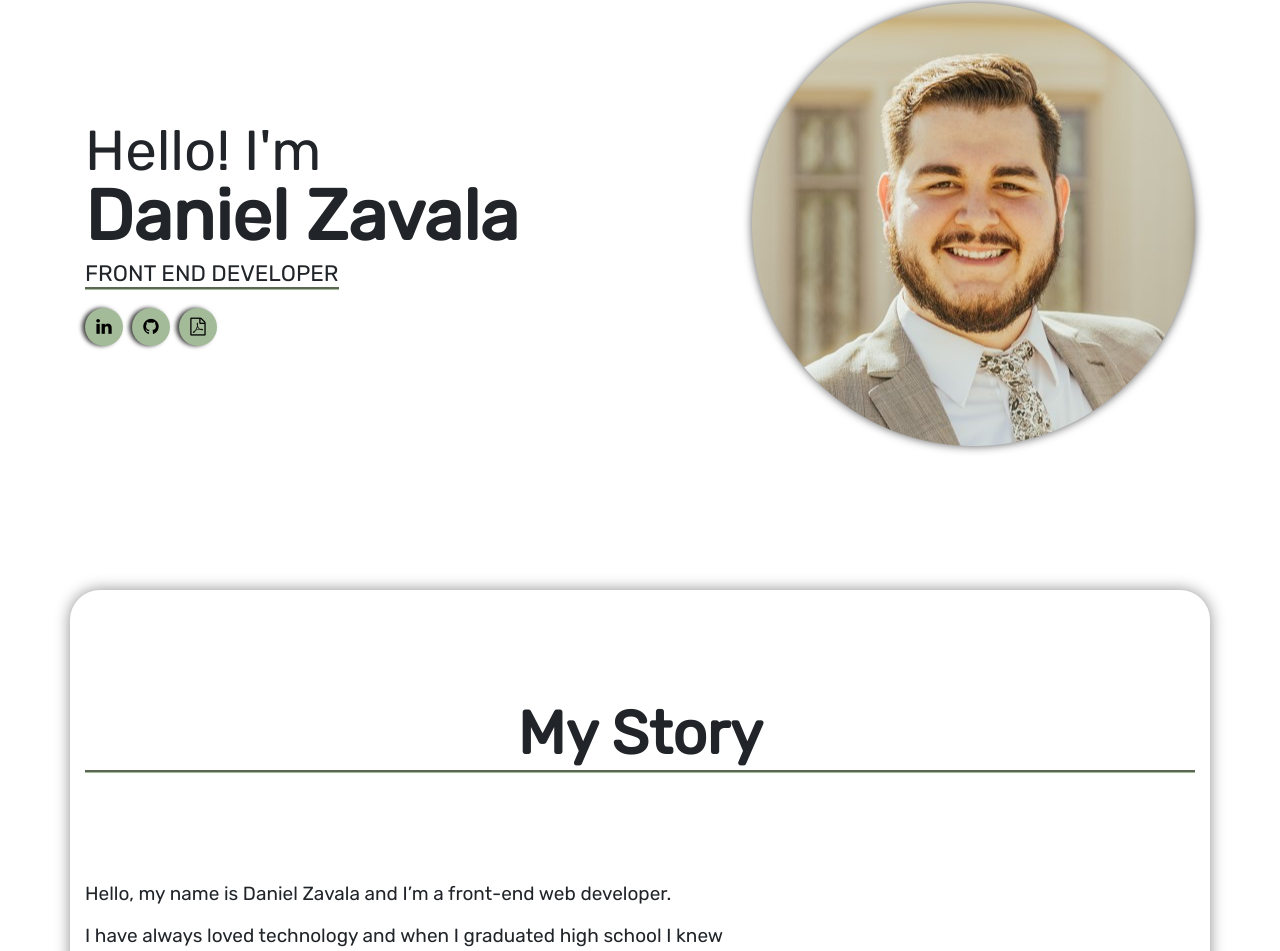
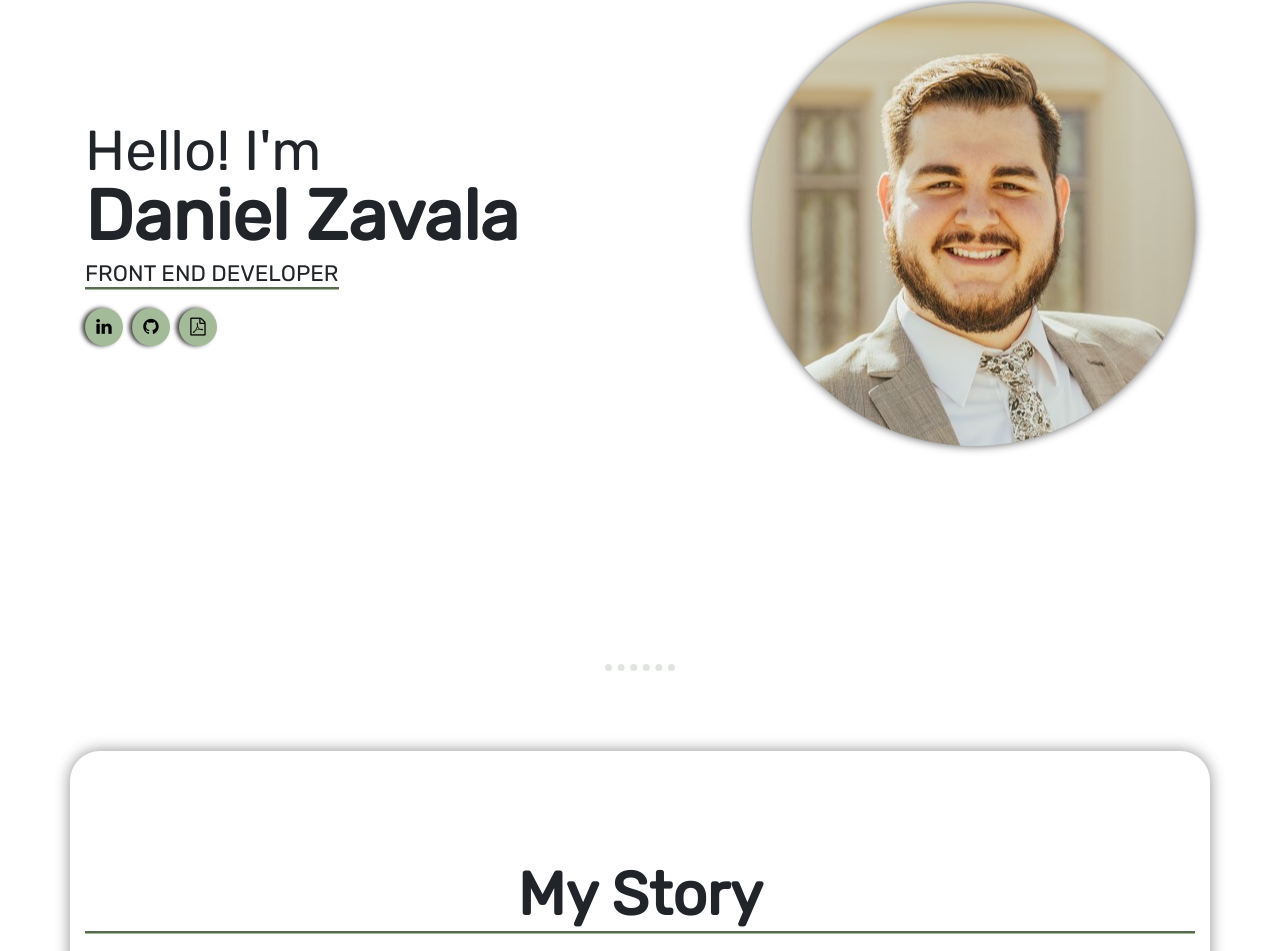
Before and after one commit to daza06/personal-site-published, a website: page index.html in a window 1280 px wide. Shown: the part 242-1193 px from the top of the page. Drawn offline with nearby package versions, Linux system fonts and the light colour scheme.

Commit message:
testing commit

```diff
--- a/index.html
+++ b/index.html
@@ -215,7 +215,7 @@
     </button>
 
     <!-- dots -->
-    <!-- <div class="breaker">
+    <div class="breaker">
       <div class="container">
         <div class="row">
           <div class="col py-4">
@@ -223,7 +223,7 @@
           </div>
         </div>
       </div>
-    </div> -->
+    </div>
 
     <!-- my story -->
     <section id="about-me">
```
